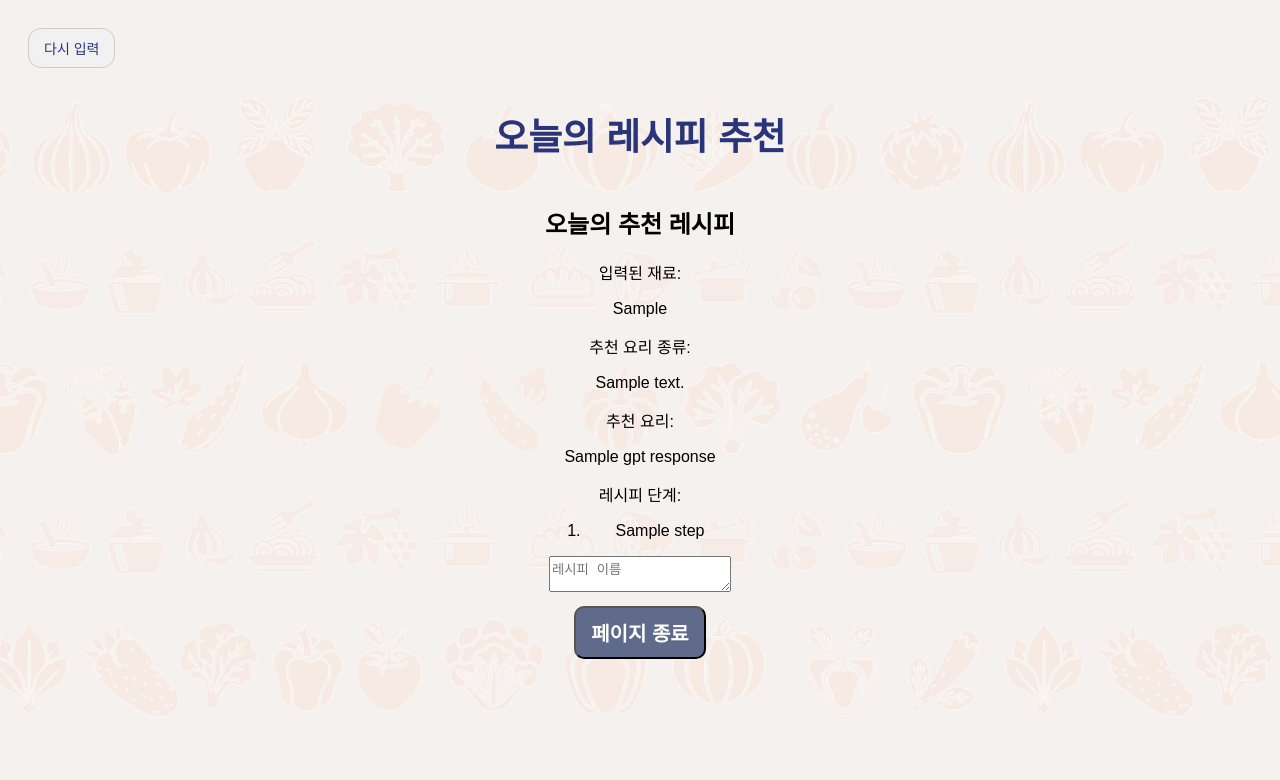
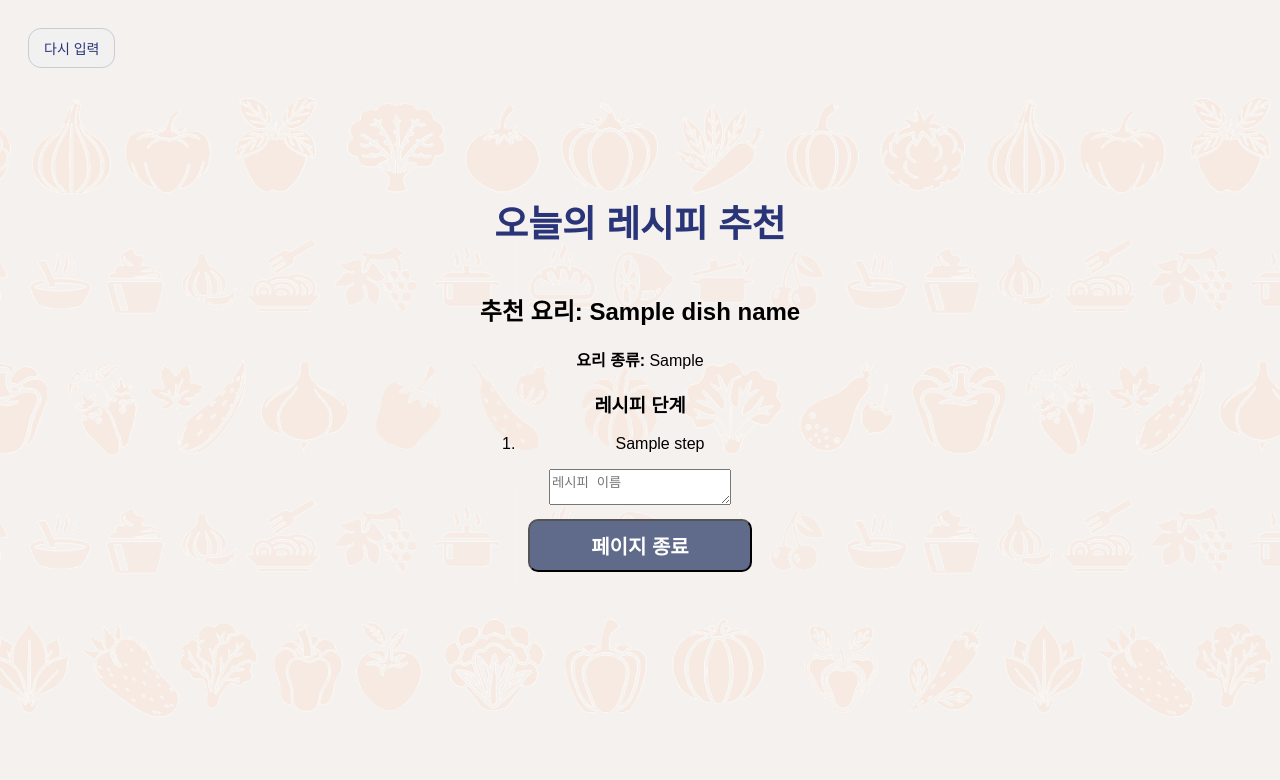
Before and after one commit to Nicholas-Olsen/Todays-Best-Recipe, a Django app: template mysite/blog/templates/blog/result.html in a window 1280 px wide. Shown: the top 780 px of the page. Run offline with Django 5.2, Linux system fonts and the light colour scheme; the template is opened without the code that fills it: most values are stand-ins (such as "Sample title", 1, 10 or a date in 2020).

Commit message:
Update result.html

```diff
--- a/mysite/blog/templates/blog/result.html
+++ b/mysite/blog/templates/blog/result.html
@@ -3,7 +3,7 @@
 <head>
     <meta charset="UTF-8">
     <meta name="viewport" content="width=device-width, initial-scale=1.0">
-    <title>오늘의레시피: 추천결과</title>
+    <title>오늘의 레시피: 추천결과</title>
     <link rel="stylesheet" href="../static/css/result.css">
     <link rel="stylesheet" href="../../static/css/style.css">
 </head>
@@ -14,35 +14,15 @@
     <form action="{% url 'home' %}" method="POST">
         {% csrf_token %}
         <div class="recom-box">
-            {% if gpt_response and gpt_response.cuisine_type %}
-                <div class="recipe-container">
-                    <h2>오늘의 추천 레시피</h2>
-
-                    <div class="ingredient-section">
-                        <label>입력된 재료:</label>
-                        <p class="ingredient">{{ ingredient_input }}</p>
-                    </div>
-                    <div class="category-section">
-                        <label>추천 요리 종류:</label>
-                        <p class="category">{{ gpt_response.cuisine_type }}</p>
-                    </div>
-
-                    <div class="recipe-section">
-                        <label>추천 요리:</label>
-                        <p class="recipe-name">{{ gpt_response.recommended_recipe_name }}</p>
-                    </div>
-
-                    <div class="steps-section">
-                        <label>레시피 단계:</label>
-                        <ol class="recipe-steps">
-                            {% for step in gpt_response.recipe_steps %}
+            {% if dish_name %}
+                <h2>추천 요리: {{ dish_name }}</h2>
+                <p><strong>요리 종류:</strong> {{ dish_type }}</p>
+                <h3>레시피 단계</h3>
+                <ol>
+                    {% for step in recipe_steps %}
                         <li>{{ step }}</li>
                     {% endfor %}
                 </ol>
-                    </div>
-                </div>
-            {% else %}
-                <p class="error-message">추천 결과를 가져오는 데 실패했습니다.</p>
             {% endif %}
             <textarea placeholder="레시피 이름"></textarea><br>
             <button type="submit" class="finish-btn">페이지 종료</button>
```
Lines whose indentation alone changed are shown as unchanged.
